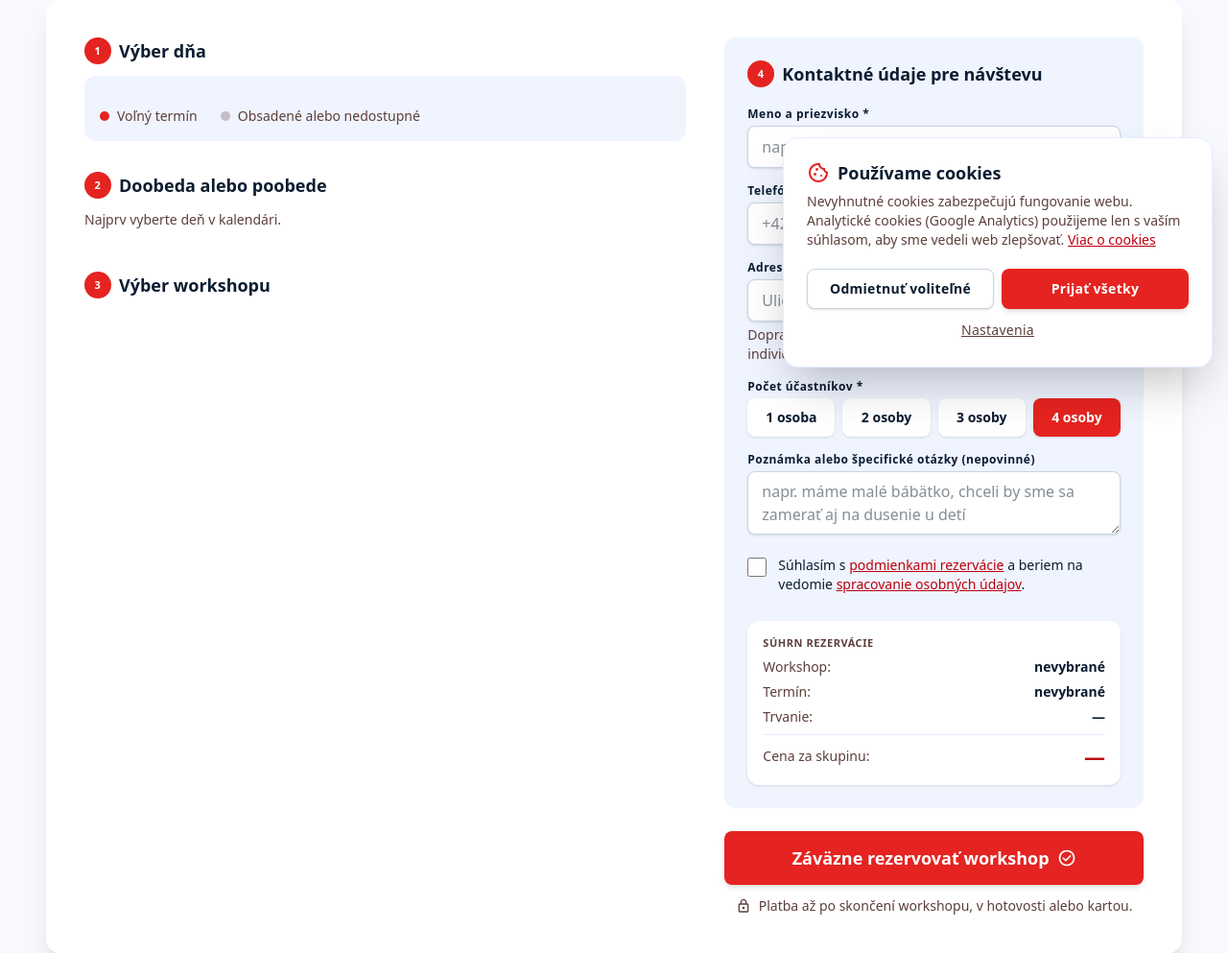
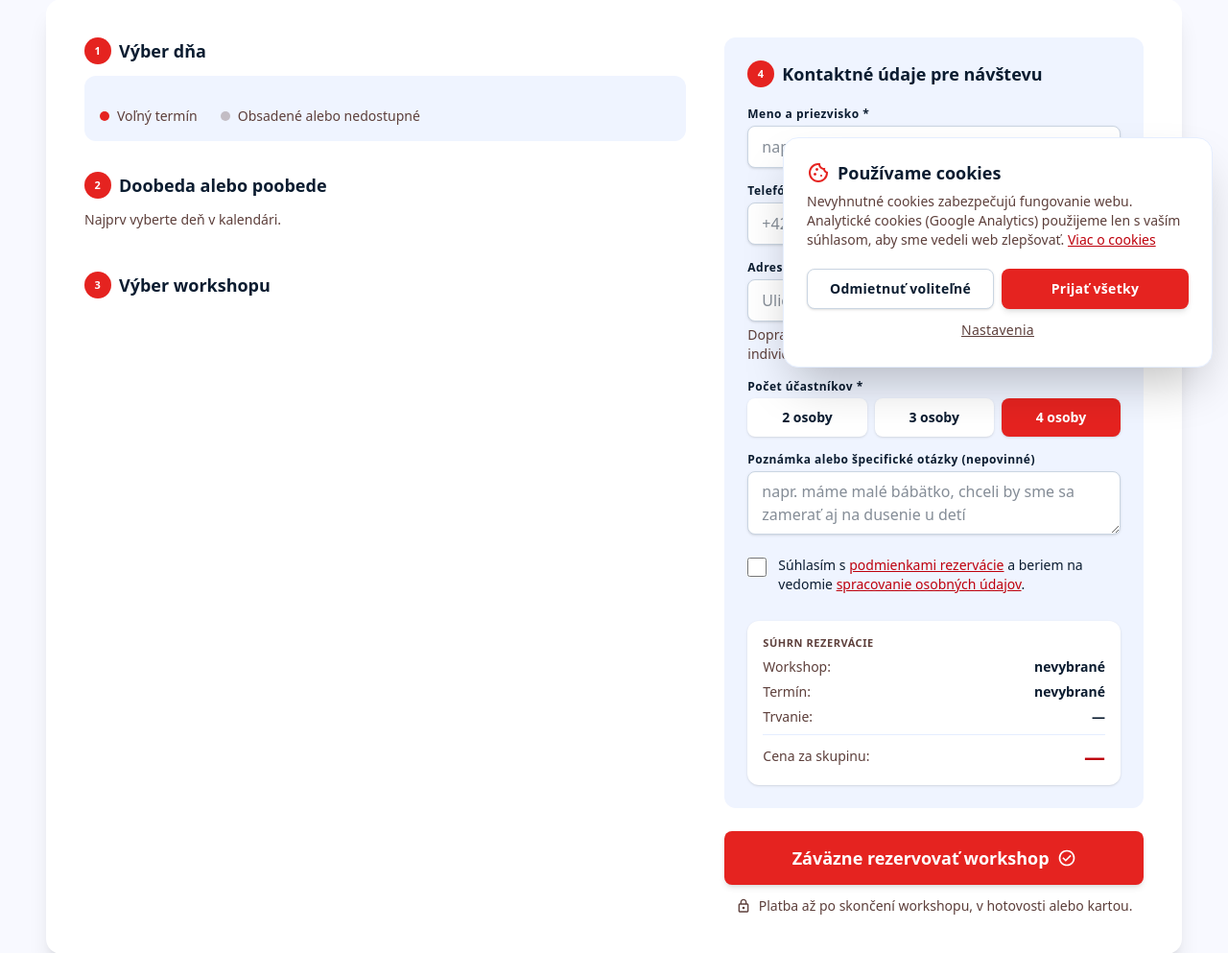
Before and after one commit to borislacik/bezvahania, a Laravel app: template resources/views/pages/booking/create.blade.php in a window 1280 px wide. Shown: the part 401-1394 px from the top of the page at 96% size. Run offline with Laravel 12, Linux system fonts and the light colour scheme; the template is opened without the code that fills it, so the values that code supplies are empty; style sheets or scripts are compiled from the project's sources; parts of the project's set-up code (start-up, migrations or seed data) failed here and were passed over; some libraries are stand-ins or nearby versions.

Commit message:
feat(booking): groups of 2 to 4 people instead of 1 to 4
Co-Authored-By: Claude Opus 5.5 <noreply@anthropic.com>

```diff
--- a/app/Filament/Resources/Bookings/BookingResource.php
+++ b/app/Filament/Resources/Bookings/BookingResource.php
@@ -89,7 +89,7 @@ class BookingResource extends Resource
                     ->disabledOn('edit'),
                 Select::make('participants')
                     ->label(__('admin.fields.participants'))
-                    ->options(['1' => '1', '2' => '2', '3' => '3', '4' => '4'])
+                    ->options(collect(range(Booking::MIN_PARTICIPANTS, Booking::MAX_PARTICIPANTS))->mapWithKeys(fn (int $count): array => [(string) $count => (string) $count])->all())
                     ->default(4)
                     ->required(),
             ]),
--- a/app/Http/Requests/StoreBookingRequest.php
+++ b/app/Http/Requests/StoreBookingRequest.php
@@ -3,6 +3,7 @@
 namespace App\Http\Requests;
 
 use App\Enums\TimeSlot;
+use App\Models\Booking;
 use Illuminate\Foundation\Http\FormRequest;
 use Illuminate\Validation\Rule;
 
@@ -21,7 +22,7 @@ class StoreBookingRequest extends FormRequest
             'email' => ['required', 'string', 'email:rfc', 'max:190'],
             'phone' => ['required', 'string', 'max:40', 'regex:/^[0-9 +()\/-]{6,}$/'],
             'address' => ['required', 'string', 'max:255'],
-            'participants' => ['required', 'integer', 'between:1,4'],
+            'participants' => ['required', 'integer', 'between:'.Booking::MIN_PARTICIPANTS.','.Booking::MAX_PARTICIPANTS],
             'note' => ['nullable', 'string', 'max:2000'],
             'consent' => ['accepted'],
             // Honeypot: real visitors never fill this hidden field.
--- a/app/Models/Booking.php
+++ b/app/Models/Booking.php
@@ -37,6 +37,11 @@ use Illuminate\Support\Str;
  */
 class Booking extends Model
 {
+    /** A workshop is for a group of 2 to 4 people (docs/decisions.md). */
+    public const MIN_PARTICIPANTS = 2;
+
+    public const MAX_PARTICIPANTS = 4;
+
     /** @use HasFactory<BookingFactory> */
     use HasFactory;
 
--- a/database/factories/BookingFactory.php
+++ b/database/factories/BookingFactory.php
@@ -27,7 +27,7 @@ class BookingFactory extends Factory
             'email' => fake()->unique()->safeEmail(),
             'phone' => '+421 9'.fake()->numerify('## ### ###'),
             'address' => fake()->streetAddress().', '.fake()->city(),
-            'participants' => fake()->numberBetween(1, 4),
+            'participants' => fake()->numberBetween(Booking::MIN_PARTICIPANTS, Booking::MAX_PARTICIPANTS),
             'note' => null,
             'price' => 200,
             'consent_at' => now(),
--- a/database/seeders/ContentSeeder.php
+++ b/database/seeders/ContentSeeder.php
@@ -96,7 +96,7 @@ class ContentSeeder extends Seeder
         $faqs = [
             ['Musíme mať doma špeciálny priestor?', 'Vôbec nie. Stačí bežná obývačka alebo zasadačka s voľným miestom na podlahe (približne 2 × 2 metre), kde položíme podložku a figuríny. Hygienické pomôcky a dezinfekciu prinesiem.'],
             ['Pre koho je workshop vhodný? Môžu sa zúčastniť aj deti?', 'Workshop je určený pre dospelých a staršie deti (odporúčame od 11 rokov, keď už majú dosť sily na účinné stláčanie hrudníka). Rodinný formát je obľúbený, pretože členovia domácnosti trénujú ako zohraný tím.'],
-            ['Koľko ľudí sa môže zúčastniť?', 'Workshop je pre 1 až 4 osoby, ktoré sa poznajú – rodina, priatelia alebo kolegovia. Cena je za celú skupinu.'],
+            ['Koľko ľudí sa môže zúčastniť?', 'Workshop je pre 2 až 4 osoby, ktoré sa poznajú – rodina, priatelia alebo kolegovia. Cena je za celú skupinu.'],
             ['Kam za vami prídete?', 'Pôsobím v Bratislave a okolí. Doprava do 60 km od Bratislavy je v cene, pri väčšej vzdialenosti sa dohodneme individuálne.'],
             ['Ako a kedy sa platí?', 'Platí sa až po skončení workshopu, v hotovosti alebo kartou.'],
             ['Dostaneme potvrdenie o absolvovaní?', 'Áno, každý účastník dostane osvedčenie o absolvovaní workshopu. Nejde o akreditovaný kurz (napríklad pre BOZP alebo vodičský preukaz).'],
@@ -132,7 +132,7 @@ class ContentSeeder extends Seeder
     private function pages(): void
     {
         $pages = [
-            'home' => ['Prvá pomoc bez váhania – workshopy u vás doma', 'Praktické workshopy prvej pomoci pre 1 – 4 osoby priamo u vás doma alebo v kancelárii. KPR a AED, prvá pomoc pre rodiny, taktická prvá pomoc. Bratislava a okolie.'],
+            'home' => ['Prvá pomoc bez váhania – workshopy u vás doma', 'Praktické workshopy prvej pomoci pre 2 – 4 osoby priamo u vás doma alebo v kancelárii. KPR a AED, prvá pomoc pre rodiny, taktická prvá pomoc. Bratislava a okolie.'],
             'booking' => ['Rezervácia termínu workshopu', 'Vyberte si voľný termín workshopu prvej pomoci v kalendári – doobeda alebo poobede, u vás doma v Bratislave a okolí.'],
             'privacy' => ['Ochrana osobných údajov', 'Informácie o spracúvaní osobných údajov pri rezervácii workshopu a kontaktnom formulári.'],
             'terms' => ['Podmienky rezervácie', 'Podmienky rezervácie a zrušenia workshopov prvej pomoci Bez váhania.'],
--- a/lang/sk/booking.php
+++ b/lang/sk/booking.php
@@ -49,7 +49,7 @@ return [
         'note' => 'napr. máme malé bábätko, chceli by sme sa zamerať aj na dusenie u detí',
     ],
 
-    'participants_option' => '{1} 1 osoba|[2,4] :count osoby',
+    'participants_option' => ':count osoby',
     'area_note' => 'Doprava do 60 km od Bratislavy je v cene, ďalej podľa individuálnej dohody.',
 
     'summary' => [
--- a/lang/sk/site.php
+++ b/lang/sk/site.php
@@ -45,7 +45,7 @@ return [
         'per_group' => 'za skupinu',
         'per_person' => '(:price / os. pri 4 osobách)',
         'group' => 'Skupina',
-        'group_value' => '1 – 4 osoby (uzavretá)',
+        'group_value' => '2 – 4 osoby (uzavretá)',
         'equipment' => 'Vybavenie',
         'price' => 'Cena za skupinu',
         'duration' => 'Trvanie',
@@ -59,7 +59,7 @@ return [
         'pills' => [
             'practice' => '100 % prax a nácvik',
             'home' => 'U vás doma alebo v kancelárii',
-            'group' => 'Komorná skupina 1 – 4 osoby',
+            'group' => 'Komorná skupina 2 – 4 osoby',
         ],
         'eyebrow' => 'Autentický výcvik pre život',
         'title_start' => 'Prvá pomoc bez strachu a',
@@ -71,7 +71,7 @@ return [
         'kpis' => [
             ['value' => '12+', 'label' => 'rokov v záchrannej službe'],
             ['value' => '90 %', 'label' => 'čistý praktický nácvik'],
-            ['value' => '1 – 4', 'label' => 'účastníci pre maximálny fokus'],
+            ['value' => '2 – 4', 'label' => 'účastníci pre maximálny fokus'],
         ],
         'hero_image_alt' => 'Nácvik resuscitácie a defibrilátora v domácom prostredí',
         'hero_badge' => 'Živý nácvik',
@@ -104,7 +104,7 @@ return [
             [
                 'icon' => 'cottage',
                 'title' => 'Komfort vášho domova',
-                'text' => 'Necestujete nikam. Prídem s kompletným vybavením k vám domov alebo do kancelárie. Vo veľkých skupinách sa ľudia boja pýtať a zásah si vyskúšajú len raz. Tu trénujete v kruhu 1 až 4 ľudí, ktorí sa poznajú, takže každý má dosť času na opakovaný nácvik a otázky bez ostychu.',
+                'text' => 'Necestujete nikam. Prídem s kompletným vybavením k vám domov alebo do kancelárie. Vo veľkých skupinách sa ľudia boja pýtať a zásah si vyskúšajú len raz. Tu trénujete v kruhu 2 až 4 ľudí, ktorí sa poznajú, takže každý má dosť času na opakovaný nácvik a otázky bez ostychu.',
                 'footer' => 'Komorne a bez ostychu',
                 'footer_icon' => 'sentiment_satisfied',
             ],
--- a/resources/views/pages/booking/create.blade.php
+++ b/resources/views/pages/booking/create.blade.php
@@ -339,8 +339,8 @@
 
                                 <fieldset>
                                     <legend class="field-label">{{ __('booking.fields.participants') }} *</legend>
-                                    <div class="grid grid-cols-4 gap-2">
-                                        @foreach (range(1, 4) as $count)
+                                    <div class="grid grid-cols-3 gap-2">
+                                        @foreach (range(\App\Models\Booking::MIN_PARTICIPANTS, \App\Models\Booking::MAX_PARTICIPANTS) as $count)
                                             <label
                                                 class="bg-surface-container-lowest text-body-sm hover:bg-surface-container has-[:checked]:bg-primary-container has-[:checked]:text-on-primary has-[:focus-visible]:ring-primary-container flex cursor-pointer items-center justify-center rounded-lg p-2.5 font-semibold shadow-sm has-[:focus-visible]:ring-2"
                                             >
```
Also changed, not shown: CLAUDE.md (+1 -1 lines), docs/architecture.md (+1 -1 lines), docs/changes/2026-11-23-feat-website-and-admin.md (+5 -0 lines), docs/decisions.md (+1 -1 lines), docs/features/booking.md (+1 -1 lines), tests/Feature/Admin/BookingResourceTest.php (+2 -2 lines), tests/Feature/BookingTest.php (+1 -0 lines), tests/Feature/PublicPagesTest.php (+9 -0 lines), CHANGELOG.md, database/migrations/2026_11_23_100300_create_bookings_table.php.
